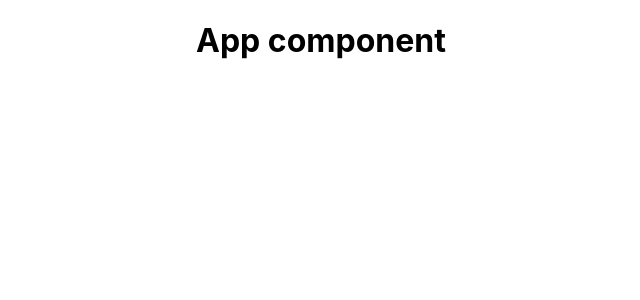
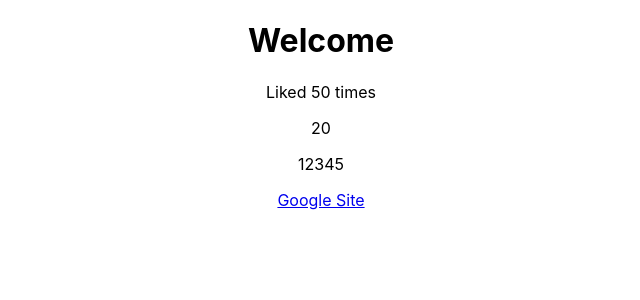
Before and after one commit to nisrinafano/react_tutorial, a React (Create React App) app in the folder react-tutorial/: page / in a window 1280 px wide. Shown: the top 300 px of the page, without its empty margins (319-959 px from the left). Built offline with nearby package versions, Linux system fonts and the light colour scheme.

Commit message:
04_dynamic_values
- use dynamic values in jsx

```diff
--- a/react-tutorial/src/App.js
+++ b/react-tutorial/src/App.js
@@ -2,10 +2,19 @@
 import './App.css';
 
 function App() {
+  const title = "Welcome";
+  const likes = 50;
+  const link = "www.google.com";
+
   return (
     <div className="App">
       <div className="content">
-        <h1>App component</h1>
+        <h1>{title}</h1>
+        <p>Liked {likes} times</p>
+        <p>{10+10}</p>
+        <p>{ [1,2,3,4,5] }</p>
+
+        <a href={link}>Google Site</a>
       </div>
     </div>
   );
```
